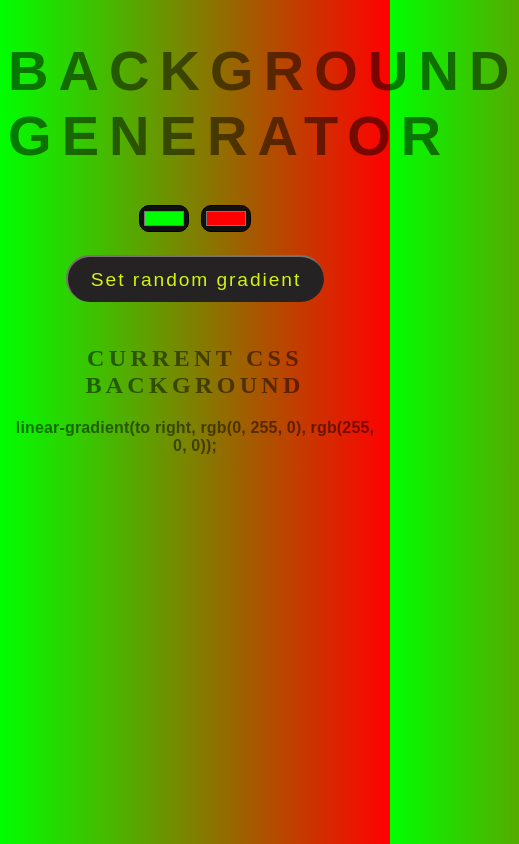
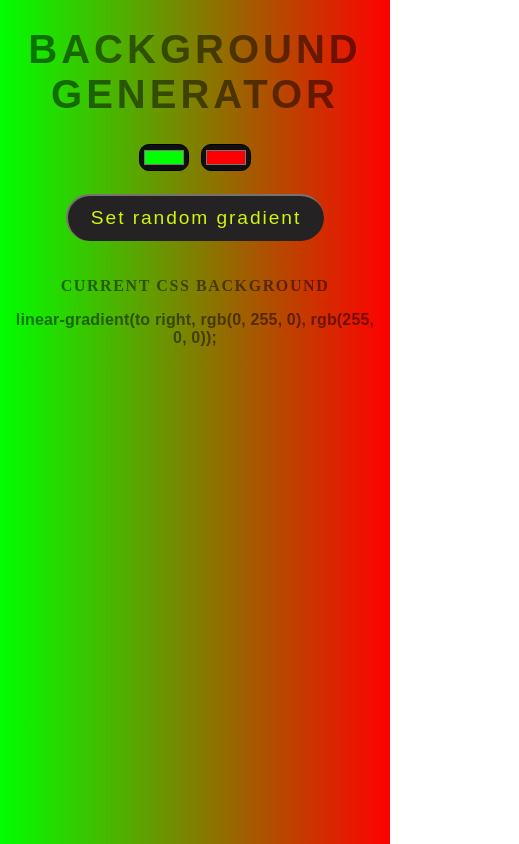
Before and after one commit to ttqureshi/background-generator, a plain HTML site: page index.html in a window 390 px wide. Shown: the whole page, 519 px wide, since content can reach past the window. Drawn offline with Linux system fonts and the light colour scheme.

Commit message:
Update style.css

```diff
--- a/style.css
+++ b/style.css
@@ -18,8 +18,13 @@ h1 {
 }
 
 @media only screen and (max-width: 700px) {
-    h1,h2 {
-        letter-spacing: 0.18em;
+    h1 {
+        letter-spacing: 0.1em;
+        font-size: 2.5em;
+    }
+    h2 {
+        letter-spacing: 0.1em;
+        font-size: 1em;
     }
 }
 
```
